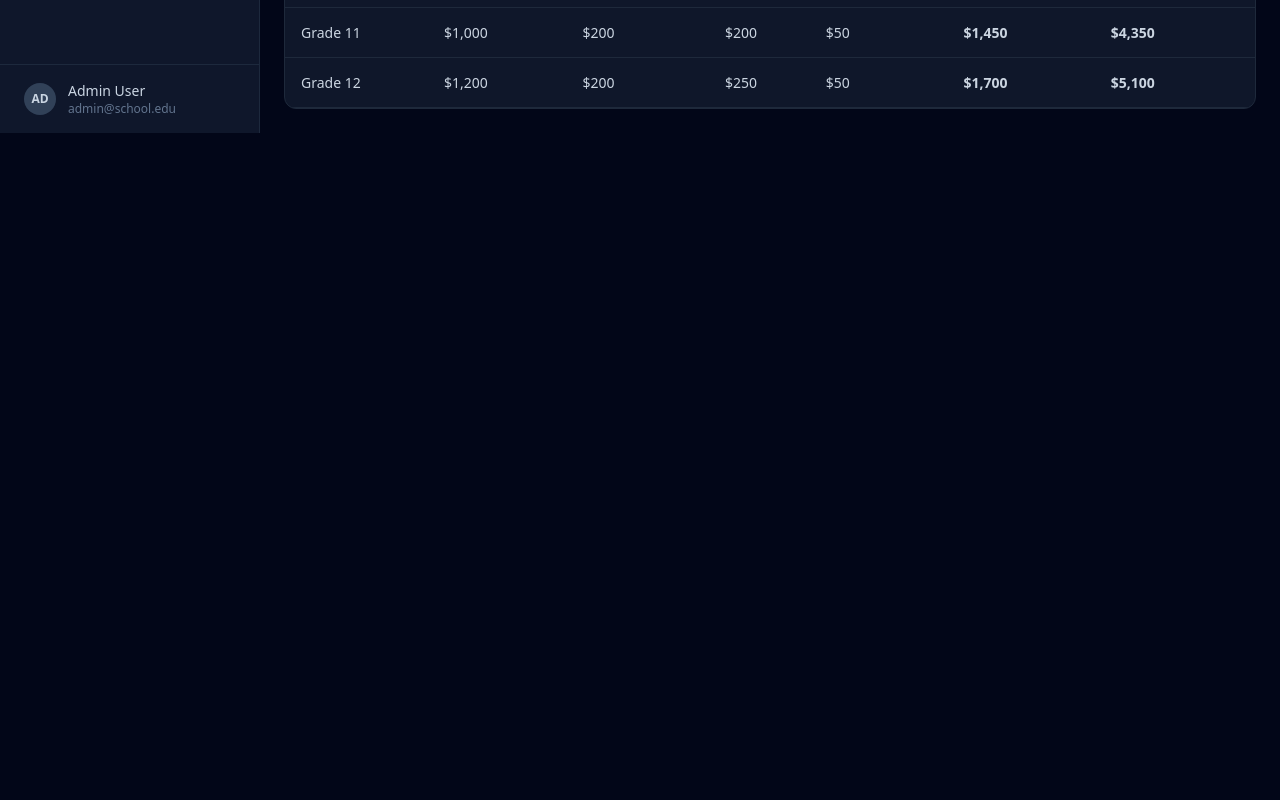
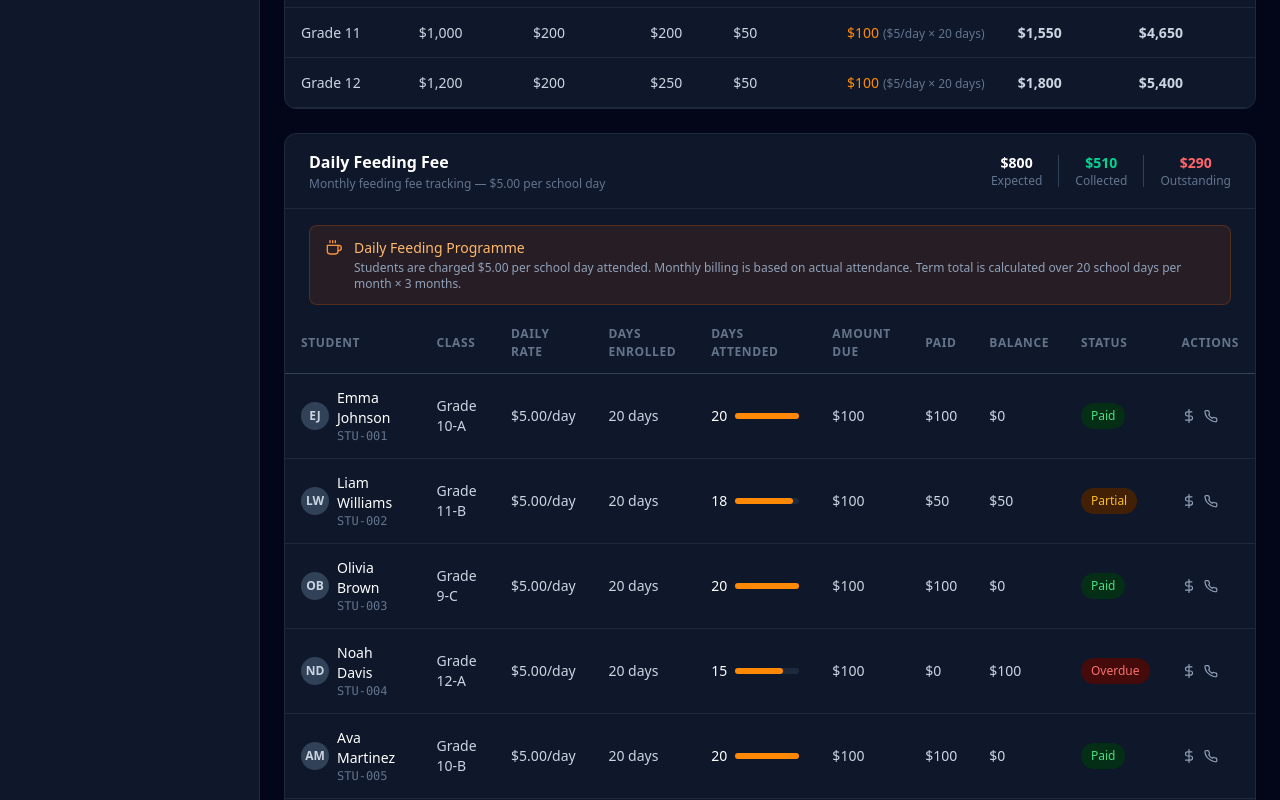
Before and after one commit to lilromeo2290/Clipe233_Edu, a Next.js app: page /fees in a window 1280 px wide. Shown: the part 1740-2540 px from the top of the page. Before the commit the page ends 1873 px from the top, so only its background shows below. Built offline with nearby package versions, Linux system fonts and the light colour scheme.

Commit message:
feat: add Daily Feeding Fee section to fees page

```diff
--- a/src/app/fees/page.tsx
+++ b/src/app/fees/page.tsx
@@ -1,4 +1,19 @@
 export default function FeesPage() {
+  const feedingRecords = [
+    { id: "FD-001", studentId: "STU-001", name: "Emma Johnson", class: "Grade 10-A", dailyRate: 5, daysEnrolled: 20, daysAttended: 20, amountDue: 100, paid: 100, balance: 0, status: "Paid" },
+    { id: "FD-002", studentId: "STU-002", name: "Liam Williams", class: "Grade 11-B", dailyRate: 5, daysEnrolled: 20, daysAttended: 18, amountDue: 100, paid: 50, balance: 50, status: "Partial" },
+    { id: "FD-003", studentId: "STU-003", name: "Olivia Brown", class: "Grade 9-C", dailyRate: 5, daysEnrolled: 20, daysAttended: 20, amountDue: 100, paid: 100, balance: 0, status: "Paid" },
+    { id: "FD-004", studentId: "STU-004", name: "Noah Davis", class: "Grade 12-A", dailyRate: 5, daysEnrolled: 20, daysAttended: 15, amountDue: 100, paid: 0, balance: 100, status: "Overdue" },
+    { id: "FD-005", studentId: "STU-005", name: "Ava Martinez", class: "Grade 10-B", dailyRate: 5, daysEnrolled: 20, daysAttended: 20, amountDue: 100, paid: 100, balance: 0, status: "Paid" },
+    { id: "FD-006", studentId: "STU-006", name: "Ethan Wilson", class: "Grade 11-A", dailyRate: 5, daysEnrolled: 20, daysAttended: 19, amountDue: 100, paid: 60, balance: 40, status: "Partial" },
+    { id: "FD-007", studentId: "STU-007", name: "Sophia Anderson", class: "Grade 9-A", dailyRate: 5, daysEnrolled: 20, daysAttended: 20, amountDue: 100, paid: 100, balance: 0, status: "Paid" },
+    { id: "FD-008", studentId: "STU-008", name: "Mason Taylor", class: "Grade 12-B", dailyRate: 5, daysEnrolled: 20, daysAttended: 12, amountDue: 100, paid: 0, balance: 100, status: "Overdue" },
+  ];
+
+  const totalFeedingExpected = feedingRecords.reduce((sum, r) => sum + r.amountDue, 0);
+  const totalFeedingCollected = feedingRecords.reduce((sum, r) => sum + r.paid, 0);
+  const totalFeedingOutstanding = feedingRecords.reduce((sum, r) => sum + r.balance, 0);
+
   const feeRecords = [
     { id: "FEE-001", studentId: "STU-001", name: "Emma Johnson", class: "Grade 10-A", term: "Term 1 2024", amount: 1500, paid: 1500, balance: 0, dueDate: "2024-02-15", status: "Paid" },
     { id: "FEE-002", studentId: "STU-002", name: "Liam Williams", class: "Grade 11-B", term: "Term 1 2024", amount: 1500, paid: 750, balance: 750, dueDate: "2024-02-15", status: "Partial" },
@@ -295,18 +310,20 @@ export default function FeesPage() {
                 <th>Activity Fee</th>
                 <th>Lab Fee</th>
                 <th>Library Fee</th>
+                <th>Feeding Fee / Term</th>
                 <th>Total / Term</th>
                 <th>Annual Total</th>
               </tr>
             </thead>
             <tbody>
               {[
-                { grade: "Grade 9", tuition: 800, activity: 150, lab: 100, library: 50 },
-                { grade: "Grade 10", tuition: 900, activity: 150, lab: 150, library: 50 },
-                { grade: "Grade 11", tuition: 1000, activity: 200, lab: 200, library: 50 },
-                { grade: "Grade 12", tuition: 1200, activity: 200, lab: 250, library: 50 },
+                { grade: "Grade 9", tuition: 800, activity: 150, lab: 100, library: 50, feedingDailyRate: 5, schoolDays: 20 },
+                { grade: "Grade 10", tuition: 900, activity: 150, lab: 150, library: 50, feedingDailyRate: 5, schoolDays: 20 },
+                { grade: "Grade 11", tuition: 1000, activity: 200, lab: 200, library: 50, feedingDailyRate: 5, schoolDays: 20 },
+                { grade: "Grade 12", tuition: 1200, activity: 200, lab: 250, library: 50, feedingDailyRate: 5, schoolDays: 20 },
               ].map((row) => {
-                const termTotal = row.tuition + row.activity + row.lab + row.library;
+                const feedingTerm = row.feedingDailyRate * row.schoolDays;
+                const termTotal = row.tuition + row.activity + row.lab + row.library + feedingTerm;
                 return (
                   <tr key={row.grade}>
                     <td className="text-white font-medium">{row.grade}</td>
@@ -314,6 +331,12 @@ export default function FeesPage() {
                     <td>${row.activity.toLocaleString()}</td>
                     <td>${row.lab.toLocaleString()}</td>
                     <td>${row.library.toLocaleString()}</td>
+                    <td>
+                      <div>
+                        <span className="text-orange-400 font-medium">${feedingTerm.toLocaleString()}</span>
+                        <span className="text-slate-500 text-xs ml-1">(${row.feedingDailyRate}/day × {row.schoolDays} days)</span>
+                      </div>
+                    </td>
                     <td className="text-blue-400 font-semibold">${termTotal.toLocaleString()}</td>
                     <td className="text-emerald-400 font-semibold">${(termTotal * 3).toLocaleString()}</td>
                   </tr>
@@ -323,6 +346,131 @@ export default function FeesPage() {
           </table>
         </div>
       </div>
+
+      {/* Daily Feeding Fee Section */}
+      <div className="page-card">
+        <div className="px-6 py-4 border-b border-slate-800 flex items-center justify-between">
+          <div>
+            <h2 className="text-white font-semibold">Daily Feeding Fee</h2>
+            <p className="text-slate-500 text-xs mt-0.5">Monthly feeding fee tracking — $5.00 per school day</p>
+          </div>
+          <div className="flex items-center gap-4 text-sm">
+            <div className="text-center">
+              <p className="text-white font-semibold">${totalFeedingExpected.toLocaleString()}</p>
+              <p className="text-slate-500 text-xs">Expected</p>
+            </div>
+            <div className="w-px h-8 bg-slate-700" />
+            <div className="text-center">
+              <p className="text-emerald-400 font-semibold">${totalFeedingCollected.toLocaleString()}</p>
+              <p className="text-slate-500 text-xs">Collected</p>
+            </div>
+            <div className="w-px h-8 bg-slate-700" />
+            <div className="text-center">
+              <p className="text-red-400 font-semibold">${totalFeedingOutstanding.toLocaleString()}</p>
+              <p className="text-slate-500 text-xs">Outstanding</p>
+            </div>
+          </div>
+        </div>
+
+        {/* Feeding Fee Info Banner */}
+        <div className="mx-6 mt-4 mb-2 bg-orange-500/10 border border-orange-500/20 rounded-lg px-4 py-3 flex items-start gap-3">
+          <svg width="16" height="16" viewBox="0 0 24 24" fill="none" stroke="#fb923c" strokeWidth="2" strokeLinecap="round" strokeLinejoin="round" className="mt-0.5 flex-shrink-0">
+            <path d="M18 8h1a4 4 0 0 1 0 8h-1" />
+            <path d="M2 8h16v9a4 4 0 0 1-4 4H6a4 4 0 0 1-4-4V8z" />
+            <line x1="6" y1="1" x2="6" y2="4" />
+            <line x1="10" y1="1" x2="10" y2="4" />
+            <line x1="14" y1="1" x2="14" y2="4" />
+          </svg>
+          <div>
+            <p className="text-orange-300 text-sm font-medium">Daily Feeding Programme</p>
+            <p className="text-slate-400 text-xs mt-0.5">Students are charged $5.00 per school day attended. Monthly billing is based on actual attendance. Term total is calculated over 20 school days per month × 3 months.</p>
+          </div>
+        </div>
+
+        <div className="overflow-x-auto">
+          <table className="data-table">
+            <thead>
+              <tr>
+                <th>Student</th>
+                <th>Class</th>
+                <th>Daily Rate</th>
+                <th>Days Enrolled</th>
+                <th>Days Attended</th>
+                <th>Amount Due</th>
+                <th>Paid</th>
+                <th>Balance</th>
+                <th>Status</th>
+                <th>Actions</th>
+              </tr>
+            </thead>
+            <tbody>
+              {feedingRecords.map((r) => (
+                <tr key={r.id}>
+                  <td>
+                    <div className="flex items-center gap-2">
+                      <div className="w-7 h-7 rounded-full bg-slate-700 flex items-center justify-center text-xs font-semibold text-slate-300 flex-shrink-0">
+                        {r.name.split(" ").map((n) => n[0]).join("")}
+                      </div>
+                      <div>
+                        <p className="text-white font-medium text-sm">{r.name}</p>
+                        <p className="text-slate-500 text-xs font-mono">{r.studentId}</p>
+                      </div>
+                    </div>
+                  </td>
+                  <td className="text-slate-400 text-sm">{r.class}</td>
+                  <td className="text-orange-400 font-medium">${r.dailyRate.toFixed(2)}/day</td>
+                  <td className="text-slate-400">{r.daysEnrolled} days</td>
+                  <td>
+                    <div className="flex items-center gap-2">
+                      <span className="text-white">{r.daysAttended}</span>
+                      <div className="w-16 bg-slate-800 rounded-full h-1.5">
+                        <div
+                          className="bg-orange-400 h-1.5 rounded-full"
+                          style={{ width: `${(r.daysAttended / r.daysEnrolled) * 100}%` }}
+                        />
+                      </div>
+                    </div>
+                  </td>
+                  <td className="text-white font-medium">${r.amountDue.toLocaleString()}</td>
+                  <td className="text-emerald-400">${r.paid.toLocaleString()}</td>
+                  <td className={r.balance > 0 ? "text-red-400 font-medium" : "text-slate-500"}>
+                    ${r.balance.toLocaleString()}
+                  </td>
+                  <td>
+                    <span className={`badge ${
+                      r.status === "Paid" ? "badge-green" :
+                      r.status === "Partial" ? "badge-yellow" :
+                      r.status === "Overdue" ? "badge-red" : "badge-blue"
+                    }`}>{r.status}</span>
+                  </td>
+                  <td>
+                    <div className="flex items-center gap-2">
+                      <button className="text-slate-400 hover:text-emerald-400 transition-colors" title="Record Payment">
+                        <svg width="14" height="14" viewBox="0 0 24 24" fill="none" stroke="currentColor" strokeWidth="2" strokeLinecap="round" strokeLinejoin="round">
+                          <line x1="12" y1="1" x2="12" y2="23" />
+                          <path d="M17 5H9.5a3.5 3.5 0 0 0 0 7h5a3.5 3.5 0 0 1 0 7H6" />
+                        </svg>
+                      </button>
+                      <button className="text-slate-400 hover:text-amber-400 transition-colors" title="Send Reminder">
+                        <svg width="14" height="14" viewBox="0 0 24 24" fill="none" stroke="currentColor" strokeWidth="2" strokeLinecap="round" strokeLinejoin="round">
+                          <path d="M22 16.92v3a2 2 0 0 1-2.18 2 19.79 19.79 0 0 1-8.63-3.07A19.5 19.5 0 0 1 4.69 13.5a19.79 19.79 0 0 1-3.07-8.67A2 2 0 0 1 3.6 2.69h3a2 2 0 0 1 2 1.72c.127.96.361 1.903.7 2.81a2 2 0 0 1-.45 2.11L7.91 10a16 16 0 0 0 6 6l.91-.91a2 2 0 0 1 2.11-.45c.907.339 1.85.573 2.81.7A2 2 0 0 1 21.73 17z" />
+                        </svg>
+                      </button>
+                    </div>
+                  </td>
+                </tr>
+              ))}
+            </tbody>
+          </table>
+        </div>
+        <div className="flex items-center justify-between px-6 py-4 border-t border-slate-800">
+          <p className="text-slate-500 text-sm">Showing 8 of 1,248 enrolled students</p>
+          <div className="flex items-center gap-2">
+            <button className="btn-secondary px-3 py-1.5 text-xs">Previous</button>
+            <button className="btn-primary px-3 py-1.5 text-xs">Next</button>
+          </div>
+        </div>
+      </div>
     </div>
   );
 }
```
Also changed, not shown: .kilocode/rules/memory-bank/context.md.
